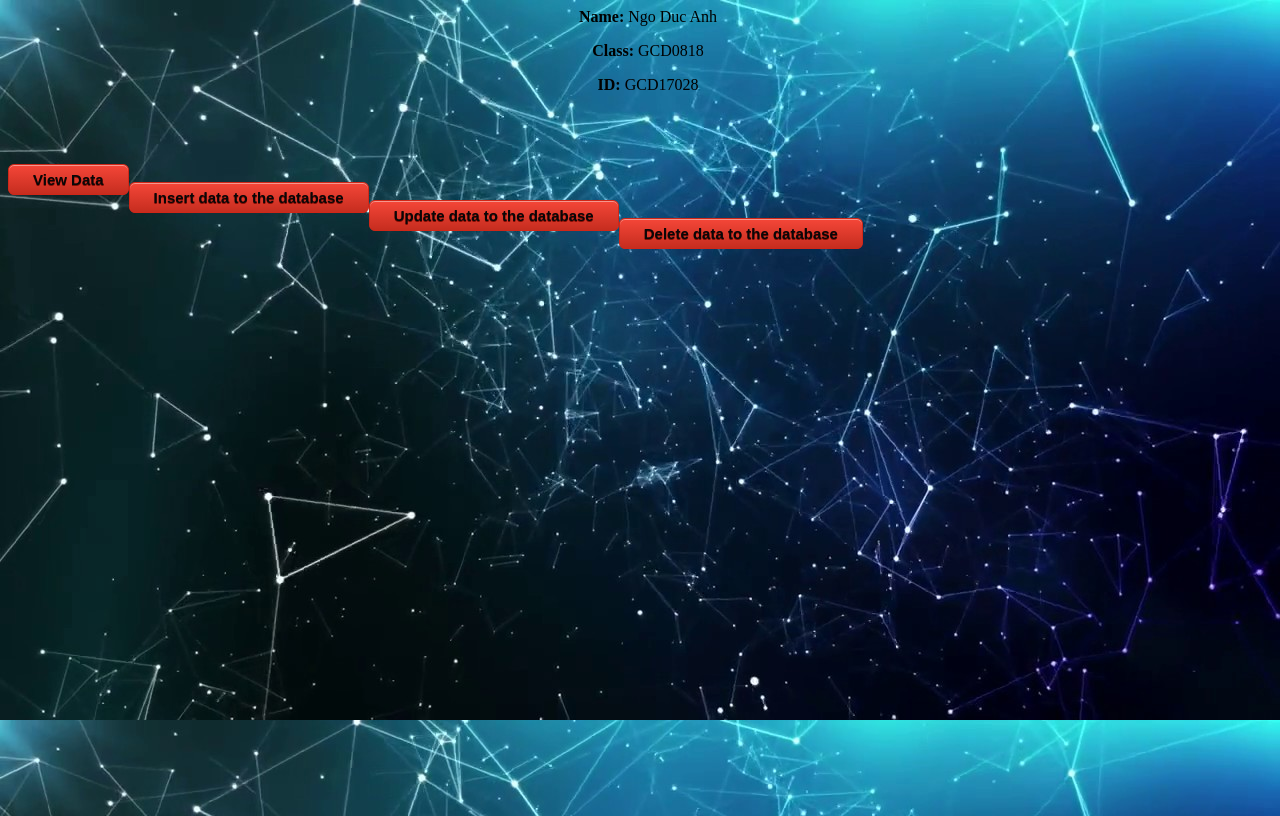
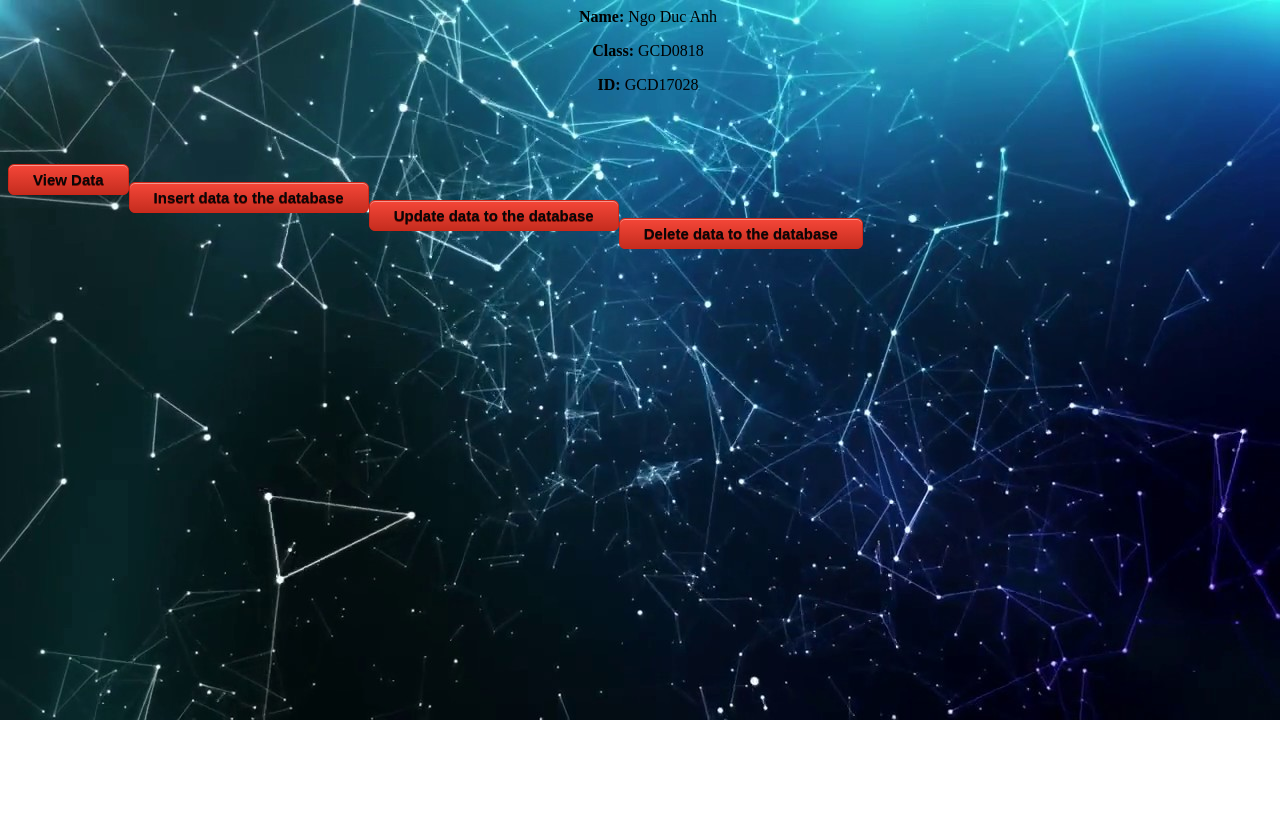
Before and after one commit to ngoducanh179/ducanhass2, a PHP site: page / in a window 1280 px wide. Run offline with PHP 8.4, Linux system fonts and the light colour scheme.

Commit message:
take this one

```diff
--- a/index.php
+++ b/index.php
@@ -8,7 +8,8 @@
 	body {
 		width: 100%;
 		height: 100%;
-		background: url(maxresdefault.jpg);
+		background: url(maxresdefault.jpg) no-repeat;
+		background: cover;
 	}
 
 	p {
```
